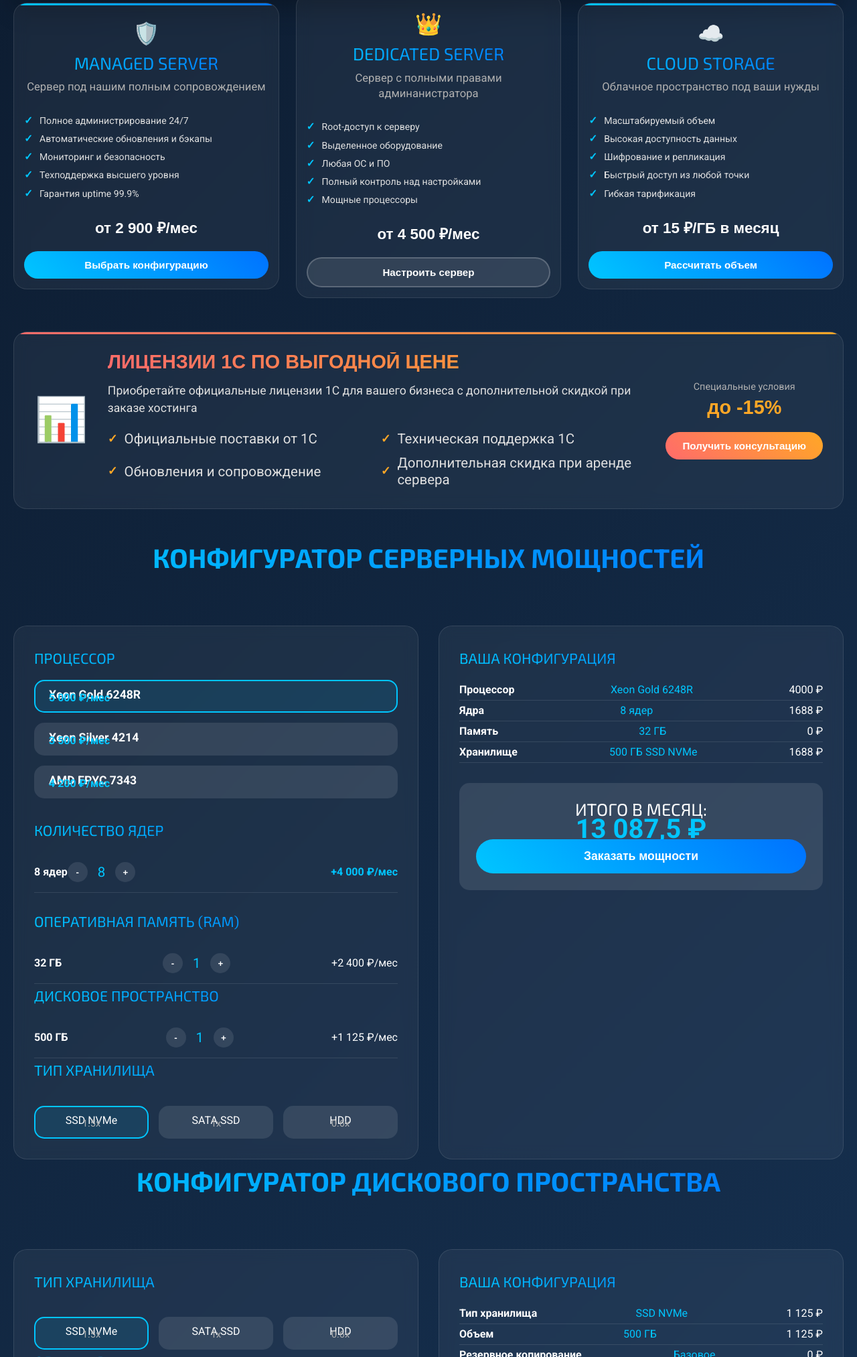
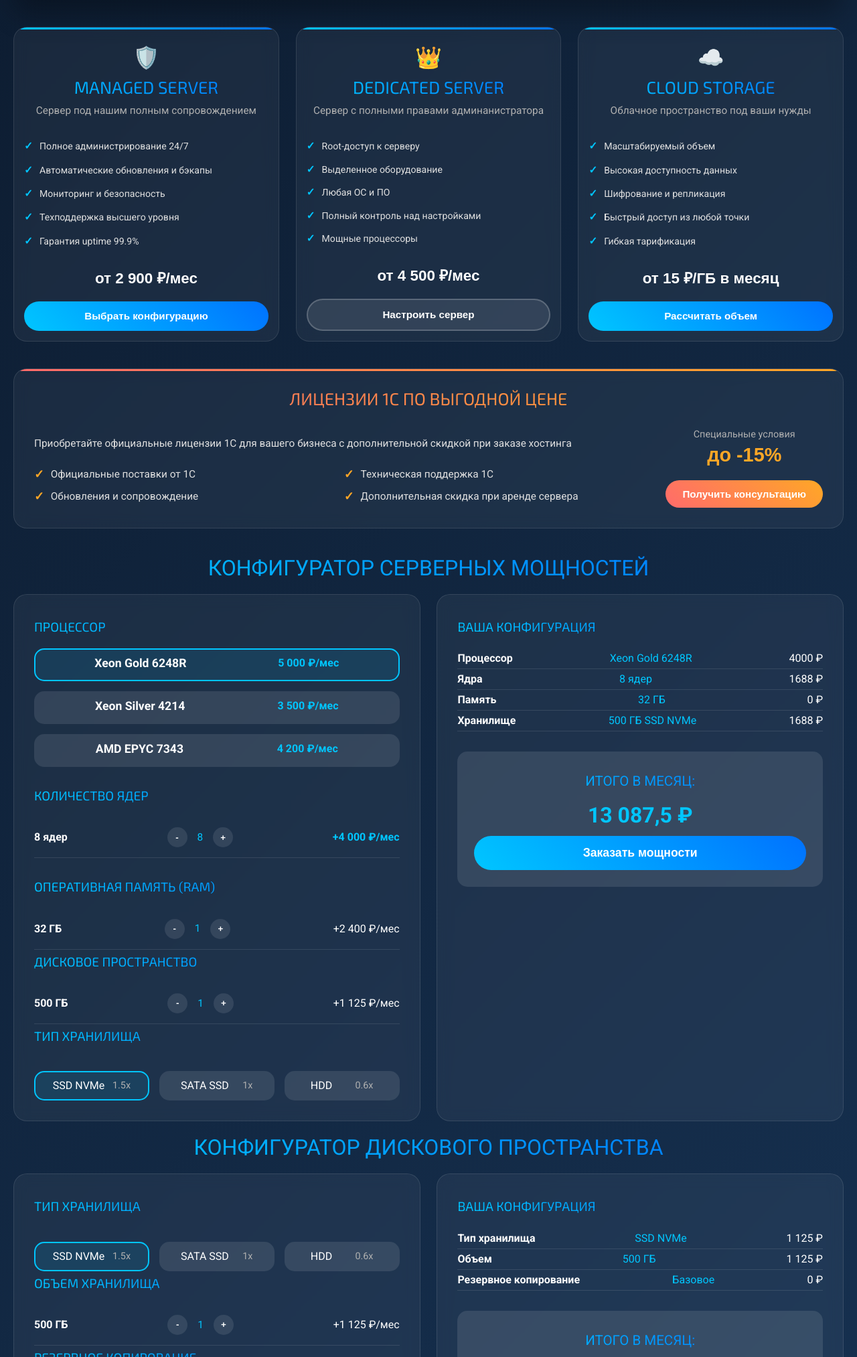
Before and after one commit to Taras-Chernov/hostprov, a website: page index.html in a window 1280 px wide. Shown: the part 604-2630 px from the top of the page at 67% size. Drawn offline with Linux system fonts and the light colour scheme.

Commit message:
Edit: configurator VM

```diff
--- a/index.html
+++ b/index.html
@@ -37,7 +37,7 @@
         </div>
     </header>
     <main>
-        <section class="about">
+        <section class="preview">
             <div class="wrapper">
                 <div class="slider-container">
                     <div class="slider">
@@ -124,7 +124,7 @@
                         <div class="product-price">
                             <span class="price">от 2 900 ₽/мес</span>
                         </div>
-                        <button class="product-btn primary"><a href="#configurator">Выбрать конфигурацию</a></button>
+                        <a class="product-btn primary" href="#configurator">Выбрать конфигурацию</a>
                     </div>
 
                     <!-- Карточка 2 -->
@@ -142,7 +142,7 @@
                         <div class="product-price">
                             <span class="price">от 4 500 ₽/мес</span>
                         </div>
-                        <button class="product-btn secondary"><a href="#configurator-server">Настроить сервер</a></button>
+                        <a class="product-btn secondary" href="#configurator-server">Настроить сервер</a>
                     </div>
 
                     <!-- Карточка 3 -->
@@ -160,7 +160,7 @@
                         <div class="product-price">
                             <span class="price">от 15 ₽/ГБ в месяц</span>
                         </div>
-                        <button class="product-btn primary"><a href="#config-disk">Рассчитать объем</a></button>
+                        <a class="product-btn primary" href="#config-disk">Рассчитать объем</a>
                     </div>
                 </div>
             </div>
@@ -171,10 +171,9 @@
                 <div class="licenses-section">
                     <div class="licenses-container">
                         <div class="licenses-card">
+                            <h3 class="licenses-title">Лицензии 1С по выгодной цене</h3>
                             <div class="licenses-content">
-                                <div class="licenses-icon">📊</div>
                                 <div class="licenses-text">
-                                    <h3>Лицензии 1С по выгодной цене</h3>
                                     <p>Приобретайте официальные лицензии 1С для вашего бизнеса с дополнительной скидкой при заказе хостинга</p>
                                     <div class="licenses-features">
                                         <div class="feature-item">
@@ -210,10 +209,11 @@
         </section>
         <section class="order">
             <div class="wrapper">
+                <div class="configurator-header" id="configurator-server">
+                    <h4 id="configurator">КОНФИГУРАТОР СЕРВЕРНЫХ МОЩНОСТЕЙ</h4>
+                </div>
                 <div class="configurator-container">
-                    <div class="configurator-header" id="configurator-server">
-                        <h1 id="configurator">КОНФИГУРАТОР СЕРВЕРНЫХ МОЩНОСТЕЙ</h1>
-                    </div>
+
 
                     <!-- Левый столбец - Выбор конфигурации -->
                     <div class="selection-section">
@@ -314,7 +314,7 @@
                         </div>
 
                         <div class="total-section">
-                            <h3>Итого в месяц:</h3>
+                            <h5>Итого в месяц:</h5>
                             <div class="total-price" id="totalPrice">12 525 ₽</div>
                             <button class="order-btn" id="orderBtn">Заказать мощности</button>
                         </div>
@@ -377,10 +377,11 @@
 
 
                 <!-- Блок для заказа дискового пространства -->
+                 <div class="configurator-header">
+                        <h4>КОНФИГУРАТОР ДИСКОВОГО ПРОСТРАНСТВА</h4>
+                    </div>
                 <div class="configurator-container" id="config-disk">
-                    <div class="configurator-header">
-                        <h1>КОНФИГУРАТОР ДИСКОВОГО ПРОСТРАНСТВА</h1>
-                    </div>
+
 
                     <!-- Левый столбец - Выбор конфигурации -->
                     <div class="selection-section">
@@ -451,7 +452,7 @@
                         </div>
 
                         <div class="total-section">
-                            <h3>Итого в месяц:</h3>
+                            <h5>Итого в месяц:</h5>
                             <div class="total-price" id="totalStoragePrice">2 250 ₽</div>
                             <button class="order-btn" id="orderStorageBtn">Заказать хранилище</button>
                         </div>
--- a/src/js/Order.js
+++ b/src/js/Order.js
@@ -442,3 +442,7 @@ storageOrderForm.addEventListener('submit', async function(e) {
 
 // Инициализация хранилища
 updateStorageDisplay();
+
+
+
+//---------------------------------------------------------------------------------------------------------------------//
--- a/src/sass/base/_base.scss
+++ b/src/sass/base/_base.scss
@@ -48,7 +48,7 @@ h1 {
 }
 
 h2 {
-    @include m.font($size: 1.7vw, $height: 2.2rem);
+    @include m.font($size: 1.5vw, $height: 2.2rem);
     @extend %font-primary;
     padding-bottom: 15px;
     text-transform: uppercase;
@@ -56,7 +56,7 @@ h2 {
     -webkit-background-clip: text;
     -webkit-text-fill-color: transparent;
     @include m.media-tablet {
-        @include m.font($size: 4.1vw, $height: 4.2rem);
+        @include m.font($size: 4.1vw, $height: 2.5rem);
     }
     @include m.media-mobile {
         @include m.font($size: 8.4vw, $height: 4.2rem, $weight: 400);
@@ -67,8 +67,10 @@ h3 {
     @include m.font($size: 2vw, $height: 1.8rem);
     @extend %font-primary;
     text-transform: uppercase;
+    text-align: center;
+    background: linear-gradient(45deg, #00c6ff, #0072ff);
     @include m.media-tablet {
-        @include m.font($size: 2.6vw);
+        @include m.font($size: 2.6vw, $height: 1.8rem);
     }
     @include m.media-mobile {
         @include m.font($size: 5.4vw, $weight: 300);
@@ -76,9 +78,21 @@ h3 {
 }
 
 h4 {
-    @include m.font($size: 1.6rem, $height: 2.4rem);
+    @include m.font($size: 2rem, $height: 2.4rem);
     @extend %font-text;
     text-transform: uppercase;
+    background: linear-gradient(45deg, #00c6ff, #0072ff);
+    -webkit-background-clip: text;
+    -webkit-text-fill-color: transparent;
+}
+
+h5 {
+    @include m.font($size: 1.6vw, $height: 2.4rem);
+    @extend %font-text;
+    text-transform: uppercase;
+    background: linear-gradient(45deg, #00c6ff, #0072ff);
+    -webkit-background-clip: text;
+    -webkit-text-fill-color: transparent;
 }
 
 img {
@@ -86,7 +100,7 @@ img {
 }
 
 span {
-    @include m.font($size: 1.6vw, $height: 1.2em);
+    @include m.font($size: 1.2vw, $height: 1.2em);
     @extend %font-text;
     @include m.media-tablet {
         @include m.font($size: 2.1vw);
@@ -97,7 +111,7 @@ span {
 }
 
 p {
-    @include m.font($size: 1.3vw, $height: 2rem);
+    @include m.font($size: 1.2vw, $height: 2rem);
     @extend %font-text;
         @include m.media-tablet {
             @include m.font($size: 2.08vw, $height: 1.5rem);
@@ -110,6 +124,12 @@ p {
 li {
     @include m.font($size: 1.1vw, $height: 1.7rem);
     @extend %font-text;
+        @include m.media-tablet {
+            @include m.font($size: 2.08vw, $height: 1.5rem);
+        }
+        @include m.media-mobile {
+            @include m.font($size: 4.25vw, $height: 1.5rem, $weight: 300);
+        }
 }
 
 a {
--- a/src/sass/components/_about.scss
+++ b/src/sass/components/_about.scss
@@ -3,8 +3,7 @@
 .about {
     display: flex;
     justify-content: center;
-    min-height: 48vh;
-    margin-top: 50px;
+    padding: 40px 0;
 }
 
 .about-section {
--- a/src/sass/components/_licenses.scss
+++ b/src/sass/components/_licenses.scss
@@ -1,9 +1,8 @@
 .licenses {
-
+    padding: 20px 0;
 }
 
 .licenses-section {
-    padding-bottom: 40px;
 }
 
 .licenses-container {
@@ -53,11 +52,8 @@
     flex-grow: 1;
 }
 
-.licenses-text h3 {
-    font-family: 'Montserrat', sans-serif;
-    font-size: 1.8em;
-    font-weight: 700;
-    margin-bottom: 15px;
+.licenses-title {
+    margin-top: 30px;
     background: linear-gradient(45deg, #ff6b6b, #ffa726);
     -webkit-background-clip: text;
     -webkit-text-fill-color: transparent;
@@ -65,8 +61,6 @@
 
 .licenses-text p {
     color: #e0e0e0;
-    font-size: 1.1em;
-    line-height: 1.5;
     margin-bottom: 20px;
 }
 
--- a/src/sass/components/_order.scss
+++ b/src/sass/components/_order.scss
@@ -1,15 +1,17 @@
+@use '../abstract/mixins' as m;
+
+.order {
+    padding: 20px 0;
+}
 
 .configurator-container {
-            margin: 0 auto;
-            display: grid;
-            grid-template-columns: 1fr 1fr;
-            gap: 30px;
+    @include m.columns($width: 49%,$justify: space-between);
+    padding: 20px 0;
+    align-items: normal;
 }
 
 .configurator-header {
-            grid-column: 1 / -1;
     text-align: center;
-            margin-bottom: 30px;
 }
 
 .configurator-header h1 {
@@ -40,10 +42,11 @@
 .processor-options {
     display: grid;
     gap: 15px;
-            margin-bottom: 30px;
 }
 
 .processor-option {
+    display: flex;
+    justify-content: space-around;
     background: rgba(255, 255, 255, 0.1);
     padding: 20px;
     border-radius: 15px;
@@ -126,7 +129,6 @@
 .cores-price {
     color: #00c6ff;
     font-weight: bold;
-            margin-left: auto;
 }
 
 .storage-options {
@@ -137,6 +139,9 @@
 }
 
 .storage-option {
+    display: flex;
+    align-items: center;
+    justify-content: space-around;
     background: rgba(255, 255, 255, 0.1);
     padding: 20px;
     border-radius: 15px;
@@ -158,7 +163,6 @@
 .storage-multiplier {
     font-size: 0.9em;
     color: #b0b0b0;
-            margin-top: 5px;
 }
 
 .total-section {
@@ -170,8 +174,9 @@
 }
 
 .total-price {
-            font-size: 2.5em;
-            font-weight: bold;
+    font-size: 2.5vw;
+    line-height: 2rem;
+    font-weight: 700;
     color: #00c6ff;
     margin: 15px 0;
 }
--- a/src/sass/components/_products.scss
+++ b/src/sass/components/_products.scss
@@ -2,7 +2,13 @@
 
 .products-container {
     @include m.columns($width: 32%,$justify: space-between);
-    margin-bottom: 50px;
+    padding: 20px 0;
+    @include m.media-tablet {
+            @include m.columns($width: 100%,$justify: space-between);
+        }
+    @include m.media-mobile {
+
+        }
 }
 
 .product-card {
@@ -15,8 +21,8 @@
     overflow: hidden;
     display: flex;
     flex-direction: column;
-    height: 100%;
     padding: 15px;
+    min-height: 470px;
 }
 
 .product-card:hover {
@@ -45,25 +51,19 @@
     font-size: 2em;
     margin: 30px;
     text-align: center;
-    flex-shrink: 0;
 }
 
 .product-card h3 {
     margin-bottom: 10px;
-    text-align: center;
-    background: linear-gradient(45deg, #00c6ff, #0072ff);
     -webkit-background-clip: text;
     -webkit-text-fill-color: transparent;
-    flex-shrink: 0;
 }
 
 .product-subtitle {
     text-align: center;
     color: #b0b0b0;
     margin-bottom: 25px;
-    //font-size: 0.95em;
     line-height: 1.4;
-    flex-shrink: 0;
 }
 
 .product-features {
@@ -79,7 +79,6 @@
     display: flex;
     align-items: center;
     color: #e0e0e0;
-    flex-shrink: 0;
 }
 
 .product-features li::before {
@@ -88,12 +87,10 @@
     font-weight: bold;
     margin-right: 10px;
     font-size: 1.1em;
-    flex-shrink: 0;
 }
 
 .product-footer {
     margin-top: auto;
-    flex-shrink: 0;
 }
 
 .product-price {
@@ -123,12 +120,16 @@
 .product-btn.primary {
     background: linear-gradient(45deg, #00c6ff, #0072ff);
     color: white;
+    text-align: center;
+    padding: 22px 0;
 }
 
 .product-btn.secondary {
     background: rgba(255, 255, 255, 0.1);
     color: white;
     border: 2px solid rgba(255, 255, 255, 0.2);
+    text-align: center;
+    padding: 22px 0;
 }
 
 .product-btn:hover {
--- a/src/sass/layouts/_header.scss
+++ b/src/sass/layouts/_header.scss
@@ -43,7 +43,7 @@
 }
 
 .nav-link {
-    @include m.font($size: 1.6vw, $height: 1.7rem, $weight: 500);
+    @include m.font($size: 1.2vw, $height: 1.7rem, $weight: 500);
     @extend %font-text;
     color: c.$color-menu;
     text-decoration: none;
```
Also changed, not shown: src/sass/base/_slider.scss (+22 -1 lines), src/sass/style.css, 1 other file. Lines whose indentation alone changed are shown as unchanged.
